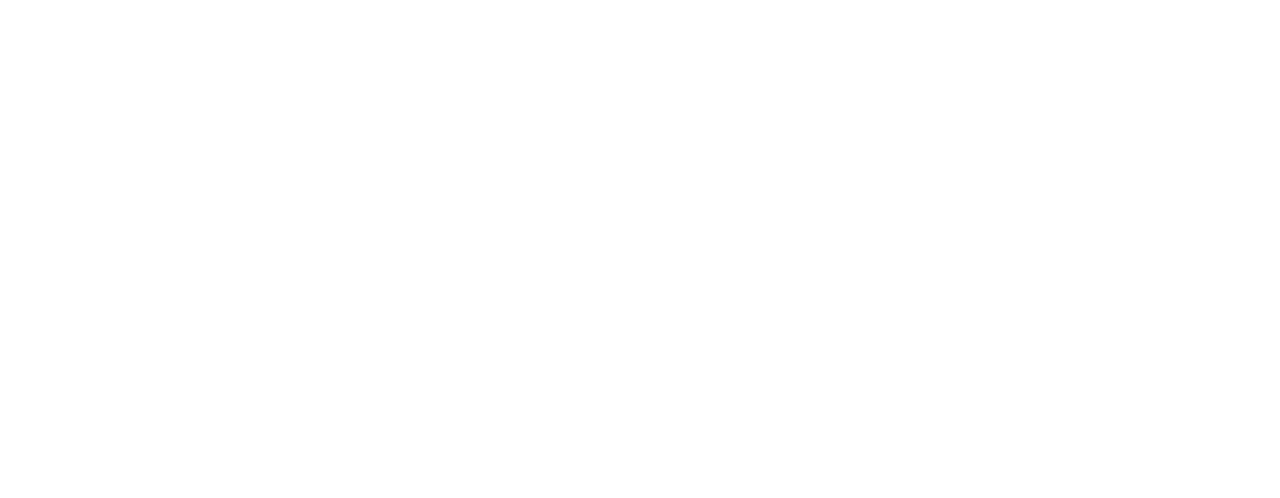
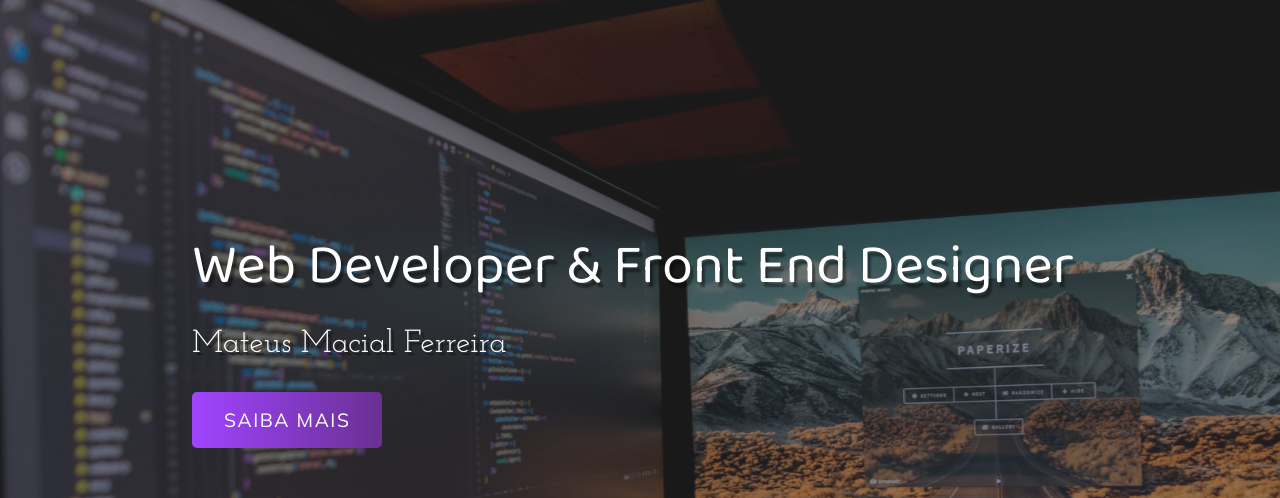
Before and after one commit to MateusMacial/Portifolio, a plain HTML site: page index.html in a window 1280 px wide. Shown: the top 498 px of the page. Drawn offline with Linux system fonts and the light colour scheme.

Commit message:
:package: Header

```diff
--- a/index.html
+++ b/index.html
@@ -5,9 +5,26 @@
     <meta http-equiv="X-UA-Compatible" content="IE=edge">
     <meta name="viewport" content="width=device-width, initial-scale=1.0">
     <link rel="stylesheet" href="style.css">
-    <title>Portifolio</title>
+    <link rel="apple-touch-icon" sizes="180x180" href="imagens/apple-touch-icon.png">
+    <link rel="icon" type="image/png" sizes="32x32" href="imagens/favicon-32x32.png">
+    <link rel="icon" type="image/png" sizes="16x16" href="imagens/favicon-16x16.png">
+    <link rel="manifest" href="/site.webmanifest">
+    <title>Portfólio</title>
 </head>
 <body>
 
+    <div class="container">
+        <header>
+            <div class="img-wrapper">
+                <img src="imagens/bg.jpg" alt="imagem de fundo">
+            </div>
+            <div class="banner">
+                <h1>Web Developer & Front End Designer</h1>
+                <p>Mateus Macial Ferreira</p>
+                <button>Saiba mais</button>
+            </div>
+        </header>
+    </div>
+
 </body>
 </html>
--- a/style.css
+++ b/style.css
@@ -1,3 +1,96 @@
 @import url('https://fonts.googleapis.com/css2?family=Baloo+Da+2:wght@400;500;600;700&family=Josefin+Slab:ital,wght@0,300;0,400;0,500;0,600;0,700;1,300;1,400;1,500;1,600&family=Mulish:ital,wght@0,200;0,300;0,400;0,500;1,200;1,300;1,400;1,500&display=swap');
 
 @import url("https://cdnjs.cloudflare.com/ajax/libs/font-awesome/5.15.3/css/all.min.css");
+
+*{
+    margin: 0;
+    padding: 0;
+}
+
+header{
+    width: 100%;
+    height: 100vh;
+    overflow: hidden;
+    position: relative;
+}
+
+.img-wrapper{
+    width: 100%;
+    height: 100%;
+    overflow: hidden;
+    background-color: rgba(0,0,0,0.8);
+
+}
+
+.img-wrapper img{
+    width: 100%;
+    height: 100%;
+    object-fit: cover;
+    opacity: 0.5;
+    animation: zoom 20s;
+
+}
+
+@keyframes zoom{
+    0%{
+        transform: scale(1.3);
+    }
+    100%{
+        transform: scale(1);
+    }
+}
+
+.banner{
+    position: absolute;
+    top: 30%;
+    left: 15%;
+}
+
+@keyframes moveBanner{
+    0%{
+        transform: translateY(10rem) rotateY(-30deg);
+    }
+    100%{
+        transform: translateY(0) rotateY(0);
+        opacity: 1;
+    }
+}
+
+.banner h1{
+    color: white;
+    font-size: 3.5rem;
+    font-family: "Baloo Da 2", serif;
+    font-weight: 200;
+    text-shadow: .2rem .3rem 2px rgba(0,0,0,0.4);
+    line-height: 3.5rem;
+    margin-bottom: 2rem;
+    opacity: 0;
+    animation: moveBanner 1s 0.5s forwards;
+
+}
+.banner p{
+    font-family: "Josefin Slab", serif;
+    color: white;
+    font-size: 2rem;
+    text-shadow: .2rem .2rem rgba(0,0,0,0.4);
+    margin-bottom: 2rem;
+    opacity: 0;
+    animation: moveBanner 1s 0.7s forwards;
+}
+
+.banner button{
+    font-family: "Mulish", serif;
+    font-size: 1.2rem;
+    letter-spacing: .1rem;
+    text-transform: uppercase;
+    color: white;
+    background: #6a3093;
+    background: -webkit-linear-gradient(to right, #a044ff, #6a3093);
+    background: linear-gradient(to right, #a044ff, #6a3093);
+    padding: 1rem 2rem;
+    border: none;
+    border-radius: 5px;
+    cursor: pointer;
+    opacity: 0;
+    animation: moveBanner 1s 0.9s forwards;
+}
```
Also changed, not shown: about.txt (renamed from icos/about.txt), favicon.ico (renamed from icos/favicon.ico), icos/site.webmanifest (deleted), imagens/android-chrome-192x192.png (renamed from icos/android-chrome-192x192.png), imagens/android-chrome-512x512.png (renamed from icos/android-chrome-512x512.png), imagens/apple-touch-icon.png (renamed from icos/apple-touch-icon.png), imagens/bg.jpg (added), imagens/favicon-16x16.png (renamed from icos/favicon-16x16.png), imagens/favicon-32x32.png (renamed from icos/favicon-32x32.png), site.webmanifest (added), 1 other file.
